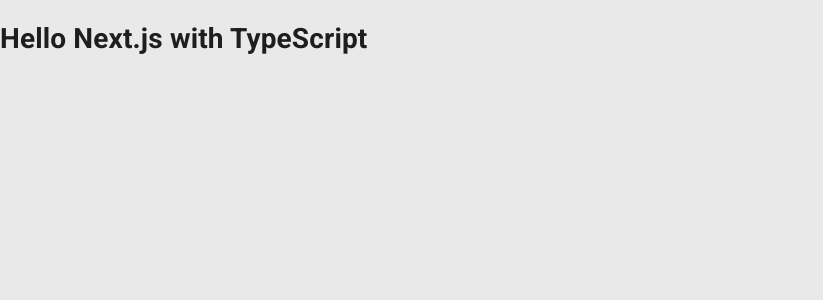
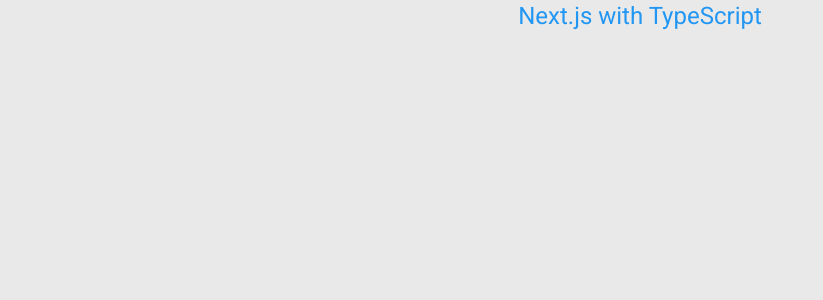
Before and after one commit to noriaki/anytt, a Next.js app: page / in a window 1280 px wide. Shown: the top 300 px of the page, without its empty margins (0-823 px from the left). Built offline with nearby package versions, Linux system fonts and the light colour scheme.

Commit message:
add material-ui components, styles

```diff
--- /dev/null
+++ b/src/components/Hero.tsx
@@ -0,0 +1,12 @@
+import React from 'react';
+
+// material-ui
+import Typography from '@material-ui/core/Typography';
+
+const Hero: React.FC = () => (
+  <Typography variant="h5" component="h1" color="primary" align="center">
+    Next.js with TypeScript
+  </Typography>
+);
+
+export default Hero;
--- a/src/contexts/theme.ts
+++ b/src/contexts/theme.ts
@@ -4,7 +4,7 @@
 const theme = createMuiTheme({
   palette: {
     primary: {
-      main: '#556cd6',
+      main: blue[500],
     },
     secondary: {
       main: blue.A400,
--- a/src/pages/index.tsx
+++ b/src/pages/index.tsx
@@ -1,10 +1,16 @@
 import React from 'react';
 import { NextPage } from 'next';
 
+// material-ui
+import Container from '@material-ui/core/Container';
+
+// components
+import Hero from '~/components/Hero';
+
 const IndexPage: NextPage = () => (
-  <div>
-    <h1>Hello Next.js with TypeScript</h1>
-  </div>
+  <Container maxWidth="sm">
+    <Hero />
+  </Container>
 );
 
 export default IndexPage;
```
